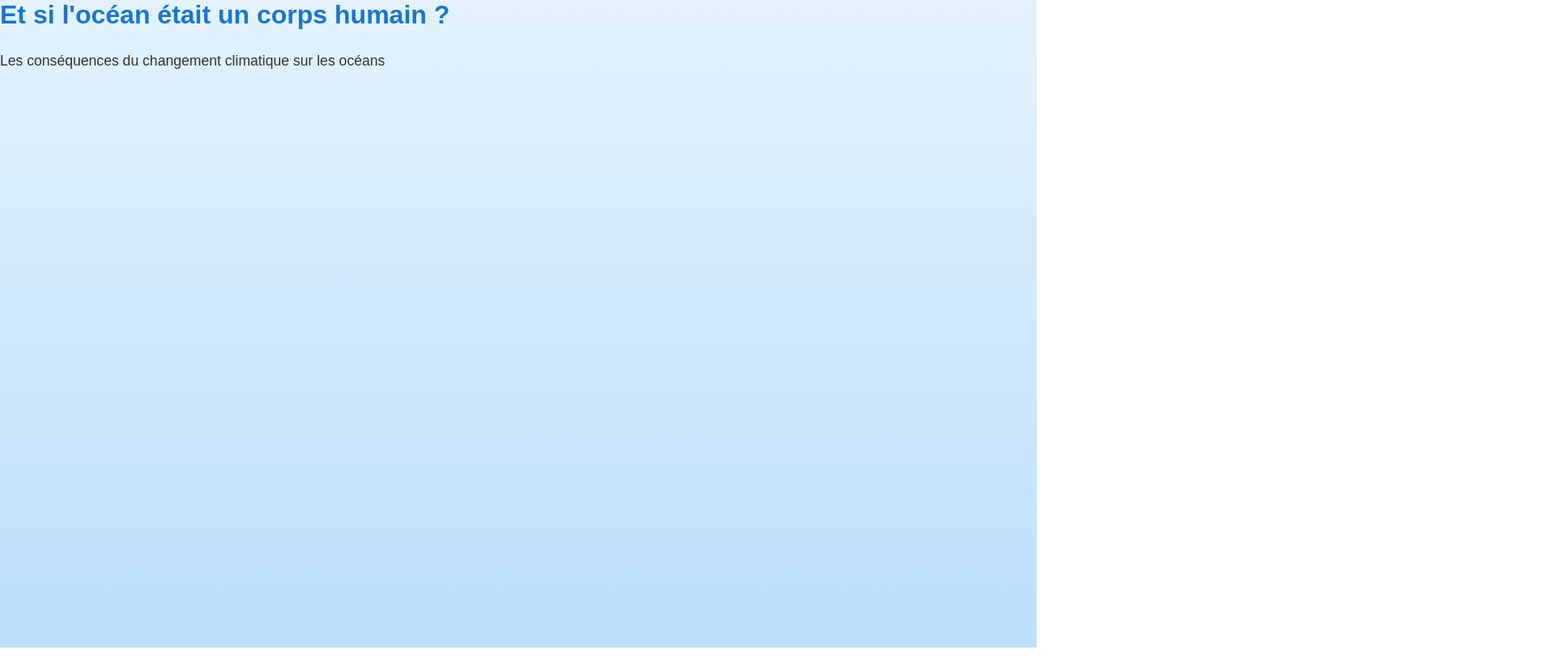
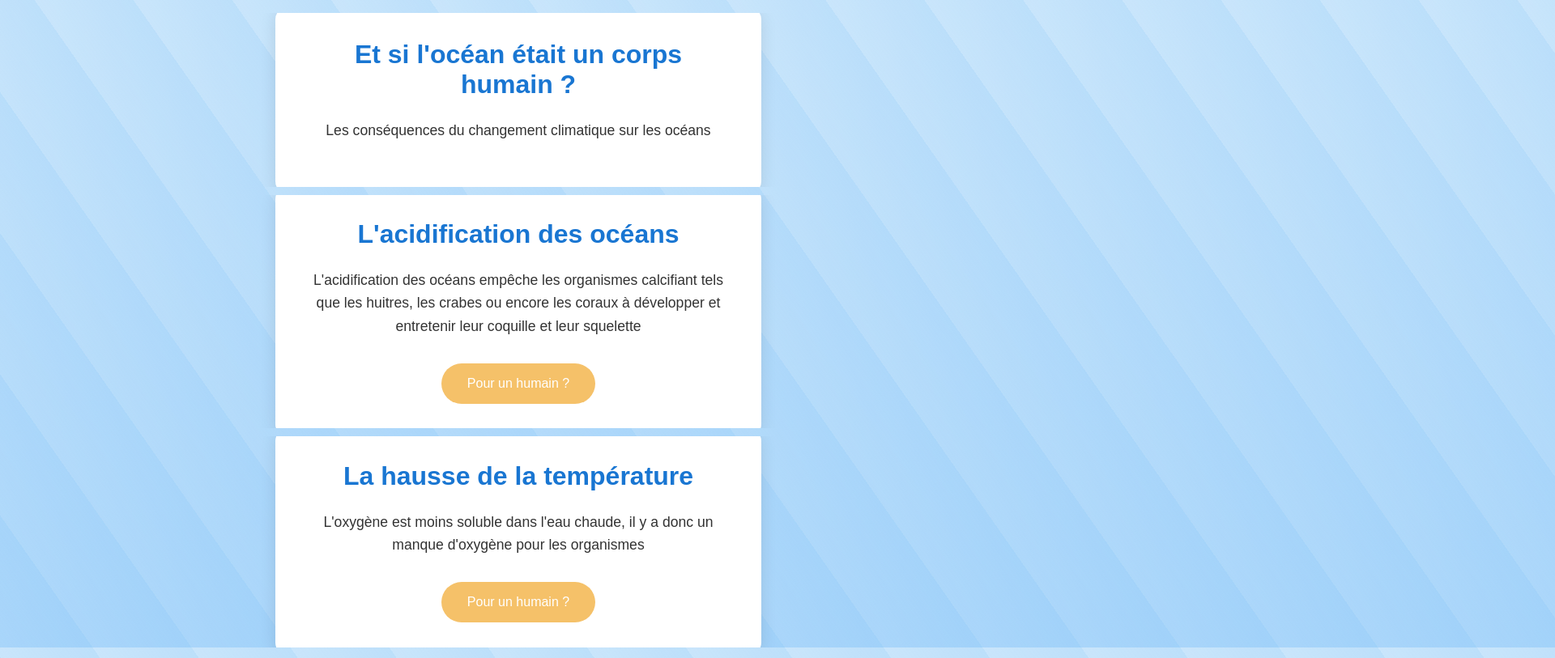
Before and after one commit to cvipera/N2I, a website built with Parcel: page information.html in a window 1280 px wide. Shown: the top 813 px of the page at 81% size, 1920 px wide, since content can reach past the window. Built offline with nearby package versions, Linux system fonts and the light colour scheme.

Commit message:
Changes by arend

```diff
--- a/impact_calculator.scss
+++ b/impact_calculator.scss
@@ -13,18 +13,23 @@ body {
 
 .container {
   display: flex;
-  width: 400vw;
+  //margin-top: 2vh;
+  padding-top: 2vh;
+  position: relative;
+  width: 100vw;
   height: 100vh;
+  flex-direction: column;
+  gap: 10px;
   transition: transform 0.5s ease;
+  z-index: 1;
 }
 
 section {
   width: 100vw;
-  height: 100vh;
-  position: relative;
   display: flex;
   align-items: center;
   justify-content: center;
+  position: relative;
   overflow: hidden;
 }
 
@@ -117,6 +122,29 @@ p {
   animation: waveRight 10s linear infinite;
 }
 
+/* Vagues animées */
+.wave-background {
+  position: absolute;
+  width: 200%;
+  height: 200%;
+  animation: waveMotion 20s linear infinite;
+  z-index: 0;
+  pointer-events: none;
+}
+
+#wave55deg {
+  background: repeating-linear-gradient(55deg, rgba(255, 255, 255, 0.5), 1%, rgba(100, 181, 246, 0.2), rgba(100, 181, 246, 0.3) 500px);
+}
+#wave33deg {
+  background: repeating-linear-gradient(44deg, rgba(255, 255, 255, 0.5), 1%, rgba(100, 181, 246, 0.2), rgba(100, 181, 246, 0.3) 500px);
+}
+
+@keyframes waveMotion {
+  0% { transform: translate(0, 0); }
+  50% { transform: translate(-25%, -25%); }
+  100% { transform: translate(0, 0); }
+}
+
 @keyframes waveTop {
   0% { transform: translateX(0); }
   100% { transform: translateX(-100%); }
--- a/information.html
+++ b/information.html
@@ -2,14 +2,38 @@
 <html lang="en">
 <head>
     <meta charset="UTF-8">
-    <link rel="stylesheet" href="styles_main_page.scss">
+    <link rel="stylesheet" href="styles_information.scss">
+    <script src="information.js" defer></script>
     <title>Information sur l'écologie maritime</title>
 </head>
 <body>
-<h1>Et si l'océan était un corps humain ?</h1>
-    <p>Les conséquences du changement climatique sur les océans</p>
-    <div class = "content">
-        <h2>L'acidification des océans</h2>
-    </div>
+<div class="wave-background"></div>
+<div class="container">
+    <section id="section1">
+        <div class = "content">
+            <h1>Et si l'océan était un corps humain ?</h1>
+                <p>Les conséquences du changement climatique sur les océans</p>
+        </div>
+    </section>
+    <section id="section2">
+        <div class = "content">
+            <h2>L'acidification des océans</h2>
+                <p id="textAcid">L'acidification des océans empêche les organismes calcifiant tels que les huitres, les crabes ou encore les coraux
+                à développer et entretenir leur coquille et leur squelette</p>
+            <div class="button-container">
+                <button class="wave-btn" id="acid">Pour un humain ?</button>
+            </div>
+        </div>
+    </section>
+    <section id="section3">
+        <div class = "content">
+            <h3>La hausse de la température</h3>
+            <p id="textTemperature">L'oxygène est moins soluble dans l'eau chaude, il y a donc un manque d'oxygène pour les organismes</p>
+            <div class="button-container">
+                <button class="wave-btn" id="temperature">Pour un humain ?</button>
+            </div>
+        </div>
+    </section>
+</div>
 </body>
 </html>
--- a/styles_information.scss
+++ b/styles_information.scss
@@ -6,24 +6,28 @@
 
 body {
   font-family: 'Arial', sans-serif;
-  background: var(--blue-light);
-  color: #333;
-  overflow-x: hidden;
+  overflow: hidden;
+  background: linear-gradient(to bottom, #E3F2FD, #BBDEFB);
+  height: 100vh;
 }
 
 .container {
   display: flex;
-  width: 400vw;
-  transform: rotate(0deg);
+  padding-top: 2vh;
+  flex-direction: column;
+  gap: 10px;
+  width: 100vw;
+  height: 100vh;
+  transition: transform 0.5s ease;
 }
 
 section {
   width: 100vw;
-  height: 100vh;
   display: flex;
   align-items: center;
   justify-content: center;
   position: relative;
+  overflow: hidden;
 }
 
 .content {
@@ -34,8 +38,70 @@ section {
   text-align: center;
   max-width: 600px;
   width: 90%;
-  position: absolute;
   top: 50%;
   left: 50%;
   z-index: 2;
 }
+
+.button-container {
+  display: flex;
+  gap: 1rem;
+  justify-content: center;
+  margin-top: 2rem;
+}
+
+.wave-btn {
+  background: #f5c169;
+  color: white;
+  text-decoration: none;
+  padding: 1rem 2rem;
+  border-radius: 25px;
+  transition: all 0.3s ease;
+  border: none;
+  cursor: pointer;
+  font-size: 1rem;
+  font-weight: 500;
+}
+
+.wave-btn:hover {
+  background: #eaaf47;
+  transform: translateY(-2px);
+}
+
+.click-button {
+  background-color: #1976D2;
+}
+
+.click-button:hover {
+  background: #1565C0;
+  transform: translateY(-2px);
+}
+
+h1, h2 , h3{
+  color: #1976D2;
+  margin-bottom: 1.5rem;
+  font-size: 2rem;
+}
+
+p {
+  color: #333;
+  margin-bottom: 1.5rem;
+  line-height: 1.6;
+  font-size: 1.1rem;
+}
+
+.wave-background {
+  position: absolute;
+  width: 200%;
+  height: 200%;
+  background: repeating-linear-gradient(55deg, rgba(100, 181, 246, 0.2), rgba(100, 181, 246, 0.3) 100px);
+  animation: waveMotion 20s linear infinite;
+  z-index: 0;
+  pointer-events: none;
+}
+
+@keyframes waveMotion {
+  0% { transform: translate(0, 0); }
+  50% { transform: translate(-25%, -25%); }
+  100% { transform: translate(0, 0); }
+}
```
Also changed, not shown: impact_calculator.html (+4 -2 lines).
